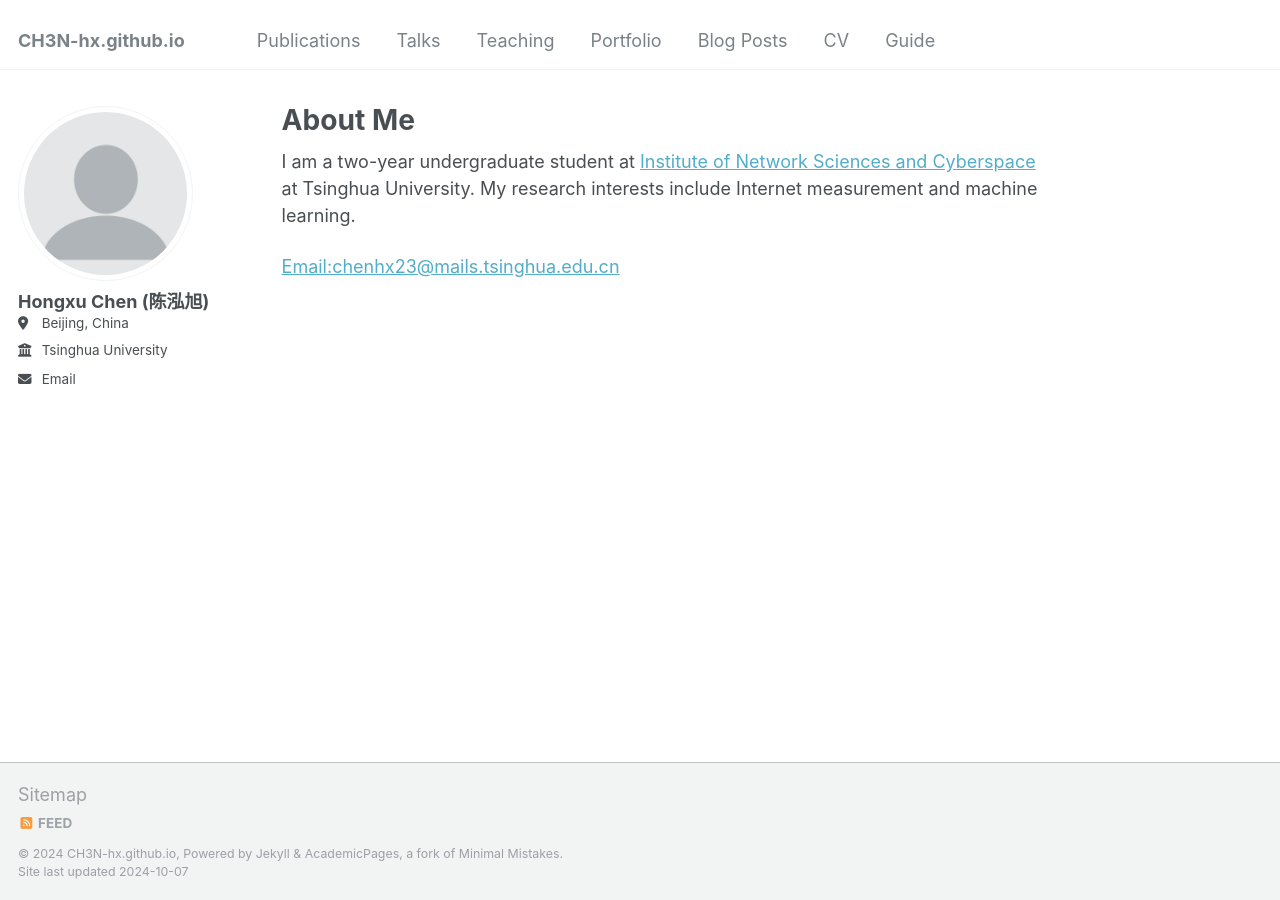
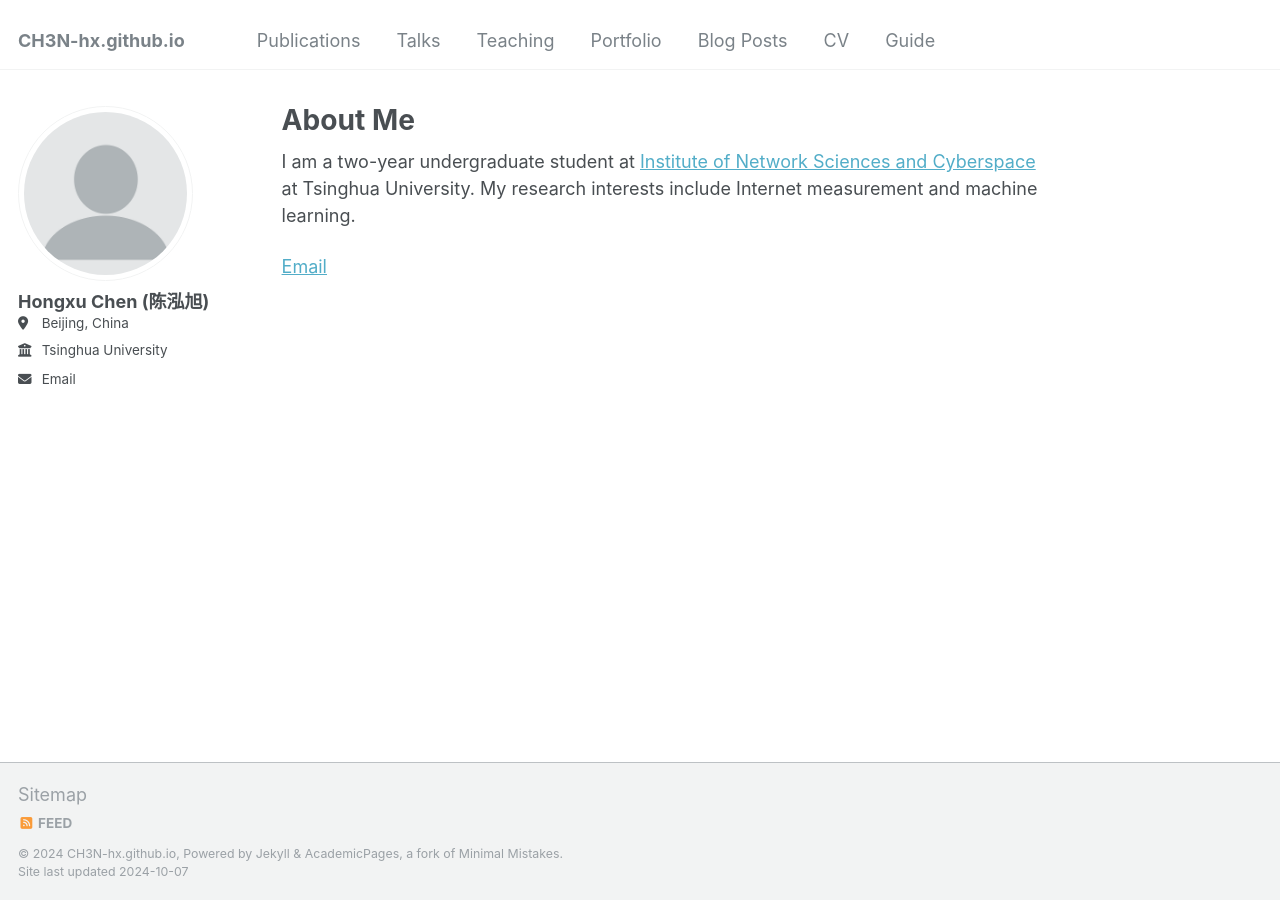
Before and after one commit to CH3N-hx/CH3N-hx.github.io, a Jekyll site: the page built from _pages/about.md, in a window 1280 px wide. Built offline with Jekyll 4.4.1, drawn with Linux system fonts in a browser that asks for light colours.

Commit message:
Update about.md

```diff
--- a/_pages/about.md
+++ b/_pages/about.md
@@ -9,4 +9,4 @@ redirect_from:
 ---
  I am a two-year undergraduate student at [Institute of Network Sciences and Cyberspace](https://www.insc.tsinghua.edu.cn/) at Tsinghua University. My research interests include Internet measurement and machine learning.
 
- [Email:chenhx23@mails.tsinghua.edu.cn](chenhx23@mails.tsinghua.edu.cn)
+ [Email](chenhx23@mails.tsinghua.edu.cn)
```
